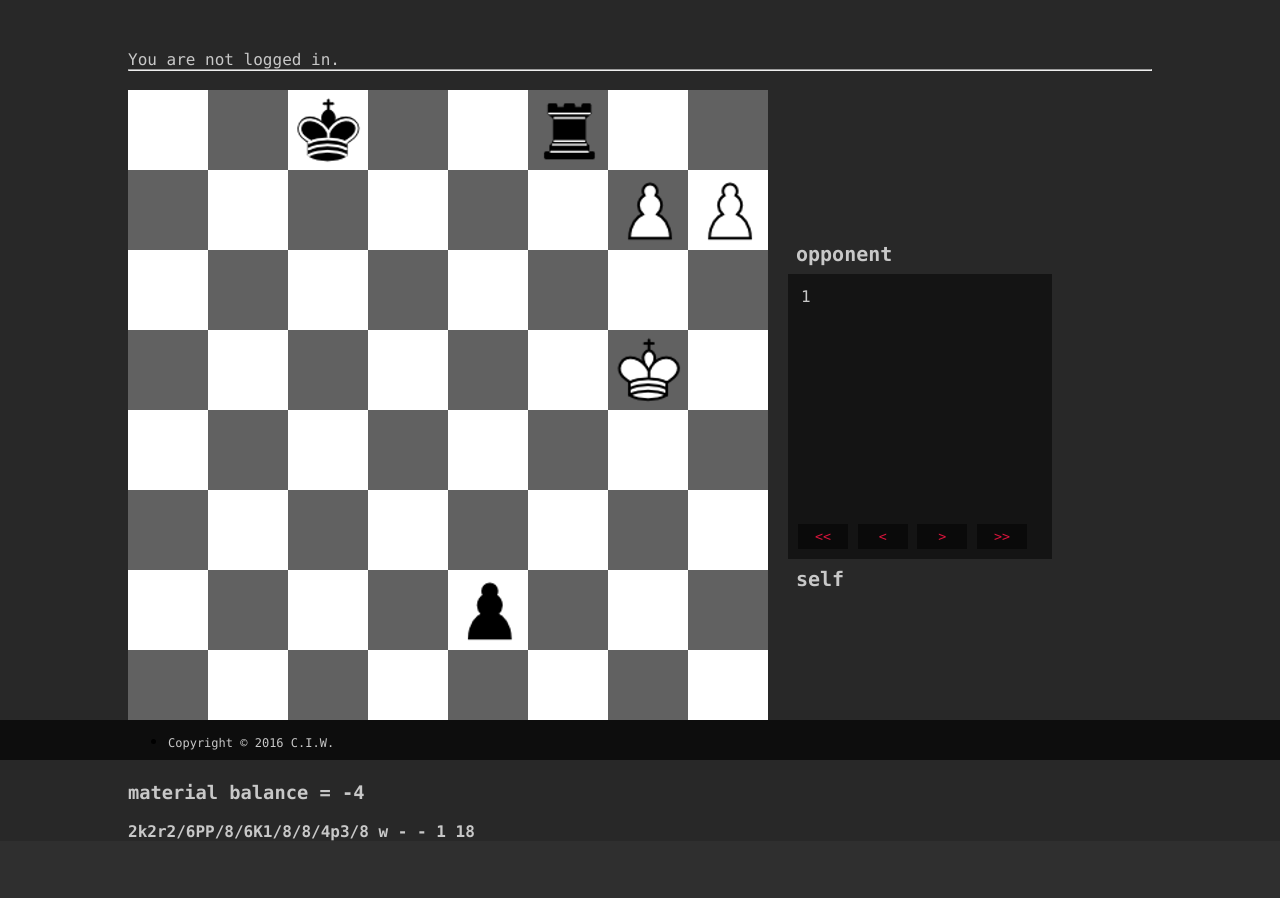
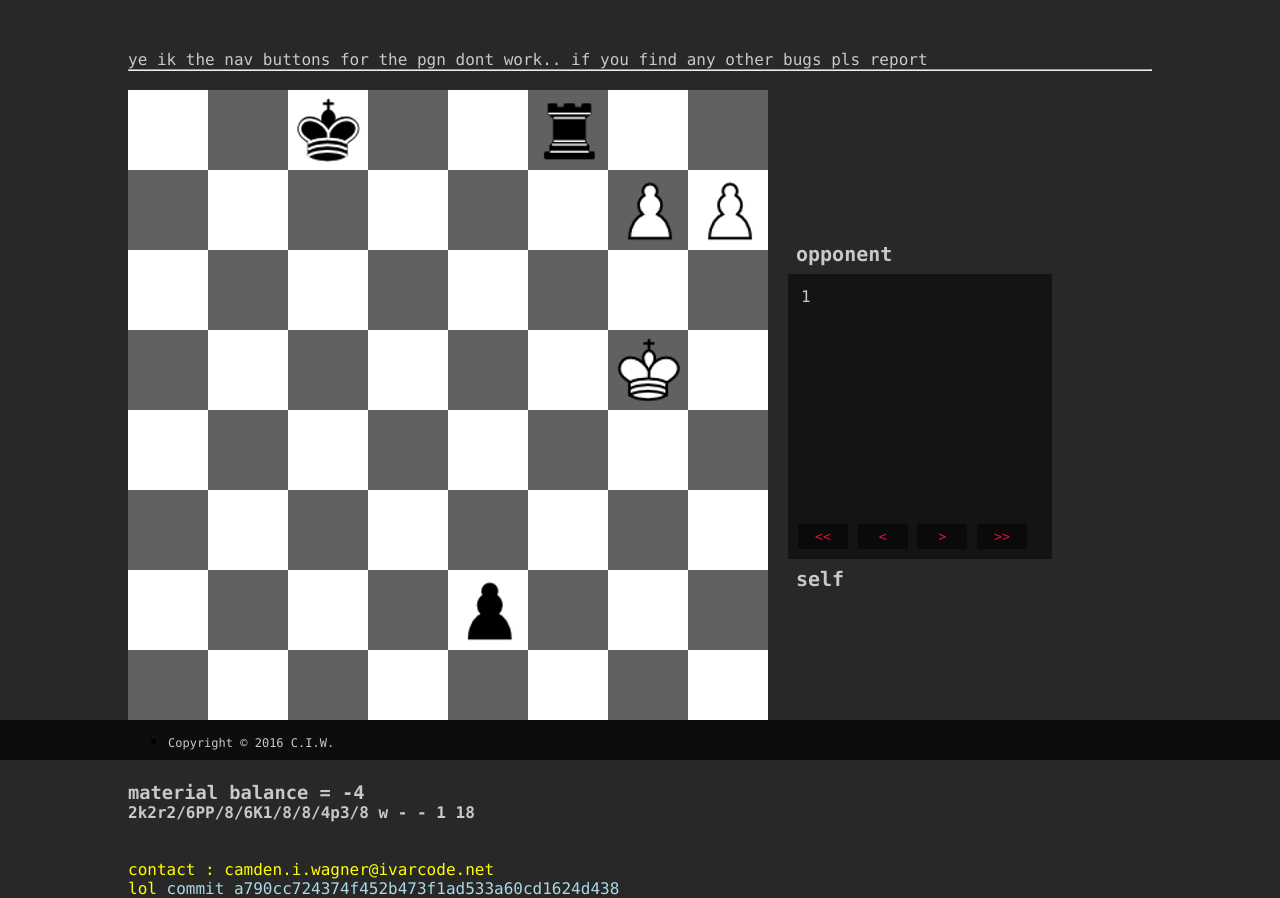
Before and after one commit to ivarcode/schackmatt, a PHP site: page / in a window 1280 px wide. Shown: the part 40-938 px from the top of the page. Before the commit the page ends 881 px from the top, so only its background shows below. Run offline with PHP 8.4, Linux system fonts and the light colour scheme.

Commit message:
polishing for first release?

```diff
--- a/boards/analysis_board.php
+++ b/boards/analysis_board.php
@@ -631,7 +631,10 @@ window.addEventListener('load', setup, false);
 <div class="game_data" style="width:300px;margin-top:570px;">
 	<h3 id="material_balance">null</h3>
 </div>
-<br>
 <div class="game_data">
 	<h4 id="fen">fen placeholder</h4>
 </div>
+
+<br>
+<br>
+<p id="footnotes">contact : camden.i.wagner@ivarcode.net<br>lol <a href="https://github.com/ivarcode/schackmatt/commit/a790cc724374f452b473f1ad533a60cd1624d438">commit a790cc724374f452b473f1ad533a60cd1624d438</a></p>
--- a/index.php
+++ b/index.php
@@ -20,7 +20,8 @@ index.php
 				echo "<h5 style='float:right;'>member since ".$row['timestamp']."</h5><h2>".$row['username']."</h2>";
 			} else {
 				// default guest homepage
-				echo "You are not logged in.";
+				// echo "You are not logged in.";
+				echo "ye ik the nav buttons for the pgn dont work.. if you find any other bugs pls report";
 			}
 		?>
 
--- a/style.css
+++ b/style.css
@@ -149,3 +149,10 @@ form #login_button, #register_button {
 	padding-right: 0;
 	font-size: 20px;
 }
+
+#footnotes {
+	color:yellow;
+}
+#footnotes a {
+	color:lightblue;
+}
```
